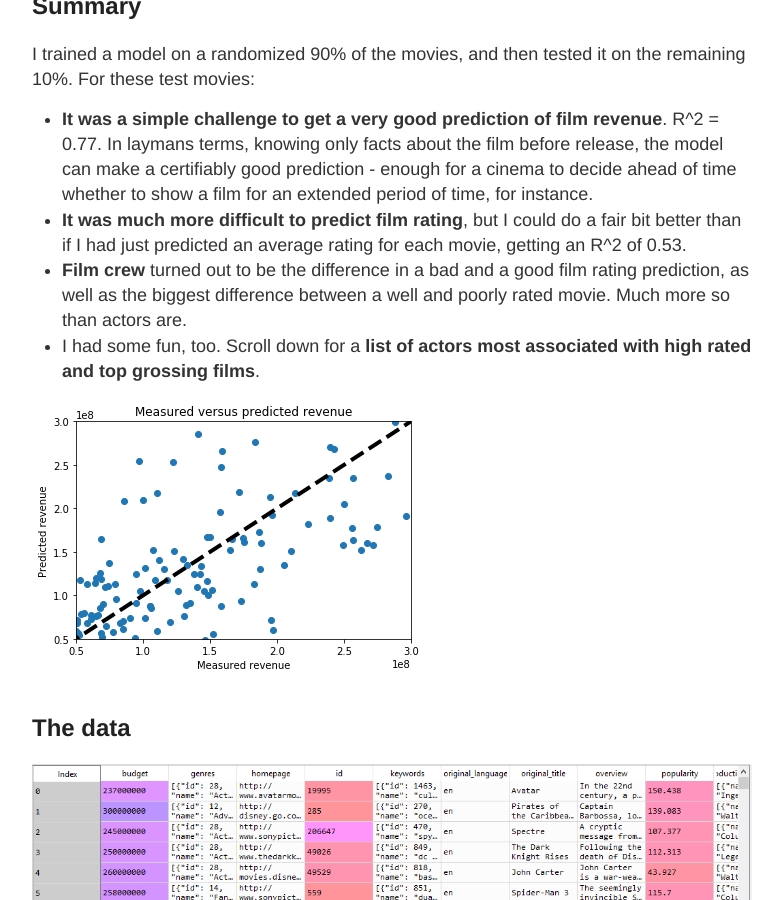
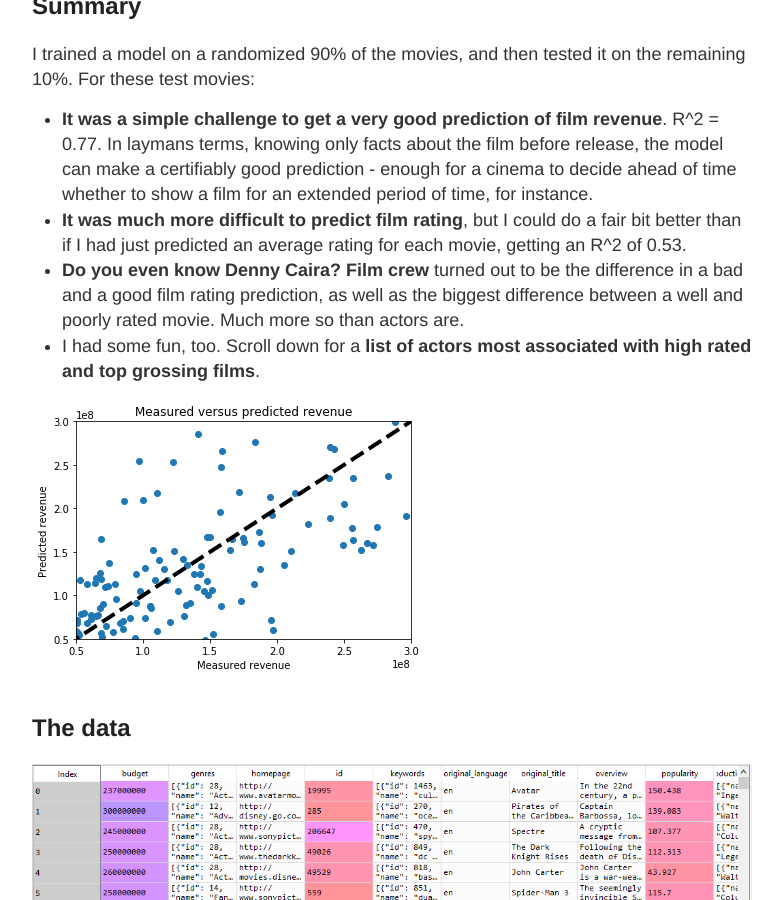
Before and after one commit to ryan-anderson-ds/ryan-anderson-ds.github.io, a Jekyll site: the page built from _posts/insights/2019-08-05-Predicting-Film-Success.md, in a window 1280 px wide and 900 px high, scrolled down 417 px. Shown: the whole window, without its empty margins (248-1031 px from the left). Built offline with Jekyll 4.4.1, drawn with Linux system fonts in a browser that asks for light colours.

Commit message:
Update 2019-08-05-Predicting-Film-Success.md

```diff
--- a/_posts/insights/2019-08-05-Predicting-Film-Success.md
+++ b/_posts/insights/2019-08-05-Predicting-Film-Success.md
@@ -14,7 +14,7 @@ I trained a model on a randomized 90% of the movies, and then tested it on the r
 
 * **It was a simple challenge to get a very good prediction of film revenue**. R^2 = 0.77. In laymans terms, knowing only facts about the film before release, the model can make a certifiably good prediction - enough for a cinema to decide ahead of time whether to show a film for an extended period of time, for instance.
 * **It was much more difficult to predict film rating**, but I could do a fair bit better than if I had just predicted an average rating for each movie, getting an R^2 of 0.53.
-* **Film crew** turned out to be the difference in a bad and a good film rating prediction, as well as the biggest difference between a well and poorly rated movie. Much more so than actors are.
+* **Do you even know Denny Caira? Film crew** turned out to be the difference in a bad and a good film rating prediction, as well as the biggest difference between a well and poorly rated movie. Much more so than actors are.
 * I had some fun, too. Scroll down for a **list of actors most associated with high rated and top grossing films**.
 
 ![Revenue predictions](../images/insights/predicting_film_success_2019_08_05/revenue_predictions.png "Revenue predictions")
```
